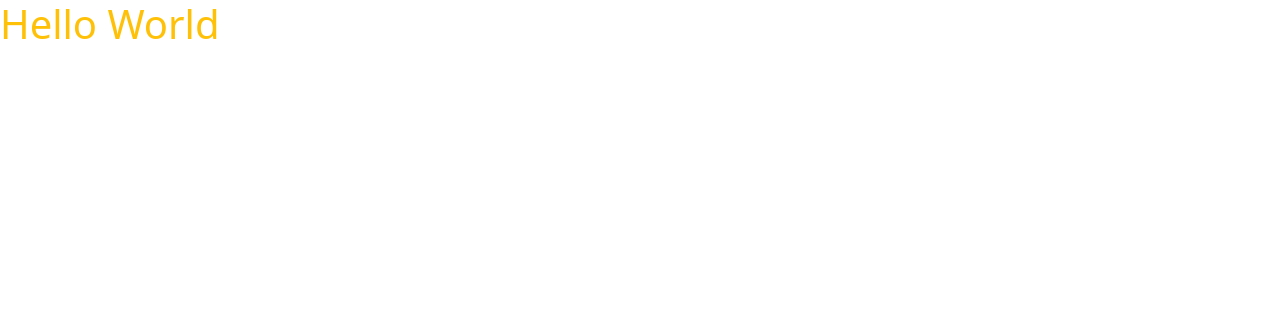
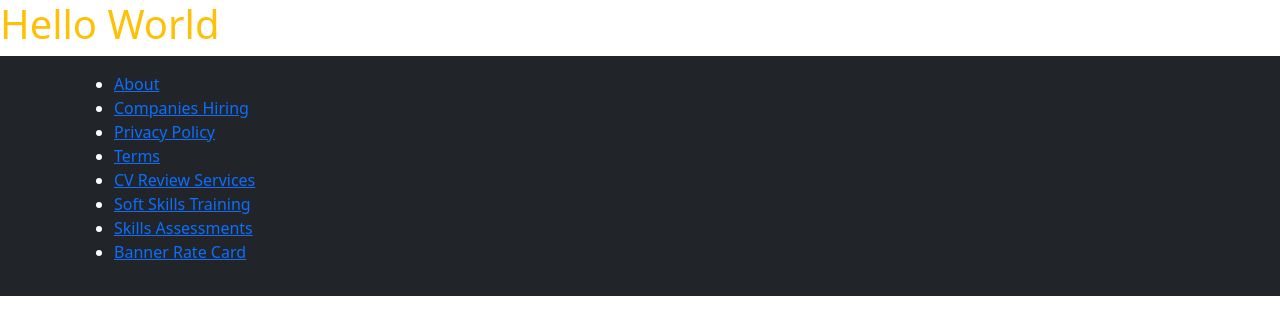
Before and after one commit to just-arizon/Jobberman, a website: page index.html in a window 1280 px wide. Drawn offline with Linux system fonts and the light colour scheme.

Commit message:
Footer commit

```diff
--- a/index.html
+++ b/index.html
@@ -1,12 +1,28 @@
 <!DOCTYPE html>
 <html lang="en">
-<head>
-    <meta charset="UTF-8">
-    <meta name="viewport" content="width=device-width, initial-scale=1.0">
+  <head>
+    <meta charset="UTF-8" />
+    <meta name="viewport" content="width=device-width, initial-scale=1.0" />
     <title>Document</title>
-    <link rel="stylesheet" href="/css/main.min.css">
-</head>
-<body>
+    <link rel="stylesheet" href="/css/main.min.css" />
+  </head>
+  <body>
     <h1 class="text-warning">Hello World</h1>
-</body>
+
+    <!-- Footer Container -->
+    <footer class="p-3 bg-dark text-white position-relative">
+      <div class="container">
+        <ul>
+        <li><a href="https://www.jobberman.com/about">About</a></li>
+        <li><a href="https://www.jobberman.com/companies">Companies Hiring</a></li>
+        <li><a href="https://www.jobberman.com/privacy-policy">Privacy Policy</a></li>
+        <li><a href="https://www.jobberman.com/terms">Terms</a></li>
+        <li><a href="https://www.jobberman.com/account/cv-services">CV Review Services</a></li>
+        <li><a href="https://www.jobberman.com/softskills">Soft Skills Training</a></li>
+        <li><a href="https://www.jobberman.com/employer/skills-assessments">Skills Assessments</a></li>
+        <li><a href="https://static.jobberman.com/banner-rate-card-nigeria.pdf">Banner Rate Card</a></li>
+        </ul>
+      </div>
+    </footer>
+  </body>
 </html>
```
